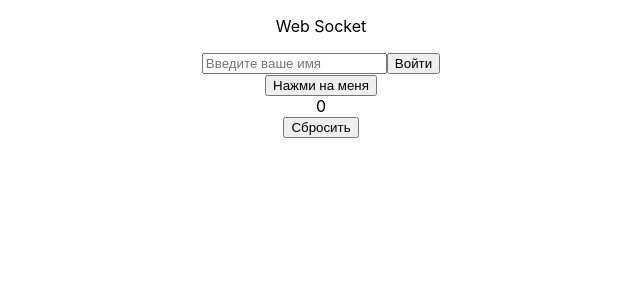
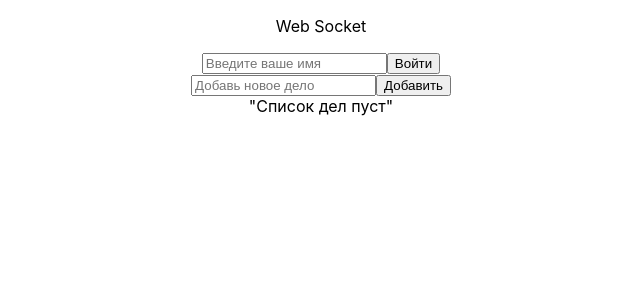
Before and after one commit to Yogurt7v/RealTimeConnections, a React (Create React App) app in the folder client/: page / in a window 1280 px wide. Shown: the top 300 px of the page, without its empty margins (319-959 px from the left). Built offline with nearby package versions, Linux system fonts and the light colour scheme.

Commit message:
ежедневная тренировка  1) lvl done

```diff
--- a/client/src/test.jsx
+++ b/client/src/test.jsx
@@ -1,39 +1,44 @@
-import { useEffect, useRef, useState } from 'react';
+import { useState } from 'react';
 
-export default function Counter() {
-  const [count, setCount] = useState(() => {
-    const saved = localStorage.getItem('counter');
-    if (saved) {
-      const parsed = parseInt(saved, 10);
-      if (isNaN(parsed)) {
-        return 0;
-      } else {
-        return parsed > 10 ? 0 : parsed;
-      }
-    } else {
-      return 0;
+export default function ToDoList() {
+  const [todoList, setTodoList] = useState([]);
+  const [newTodo, setNewTodo] = useState('');
+
+  const addTodo = () => {
+    if (newTodo.trim()) {
+      setTodoList((prev) => [...prev, newTodo]);
+      setNewTodo('');
     }
-  });
-  const ref = useRef(null);
-
-  useEffect(() => {
-    localStorage.setItem('counter', count);
-  }, [count]);
+  };
 
   return (
     <>
-      <button onClick={() => setCount(count + 1)} disabled={count >= 10} ref={ref}>
-        Нажми на меня
-      </button>
-      <div>{count}</div>
-      <button
-        onClick={() => {
-          setCount(0);
-          ref.current.focus();
-        }}
-      >
-        Сбросить
-      </button>
+      <div>
+        <input
+          onKeyDown={(e) => {
+            if (e.key === 'Enter') {
+              addTodo();
+            }
+          }}
+          placeholder="Добавь новое дело"
+          onChange={(e) => {
+            setNewTodo(e.target.value);
+          }}
+          value={newTodo}
+        />
+        <button onClick={() => addTodo()}>Добавить</button>
+      </div>
+      <div>
+        {todoList.length === 0 ? (
+          <div>"Список дел пуст"</div>
+        ) : (
+          <div>
+            {todoList.map((item, index) => (
+              <div key={index}>{item}</div>
+            ))}
+          </div>
+        )}
+      </div>
     </>
   );
 }
```
